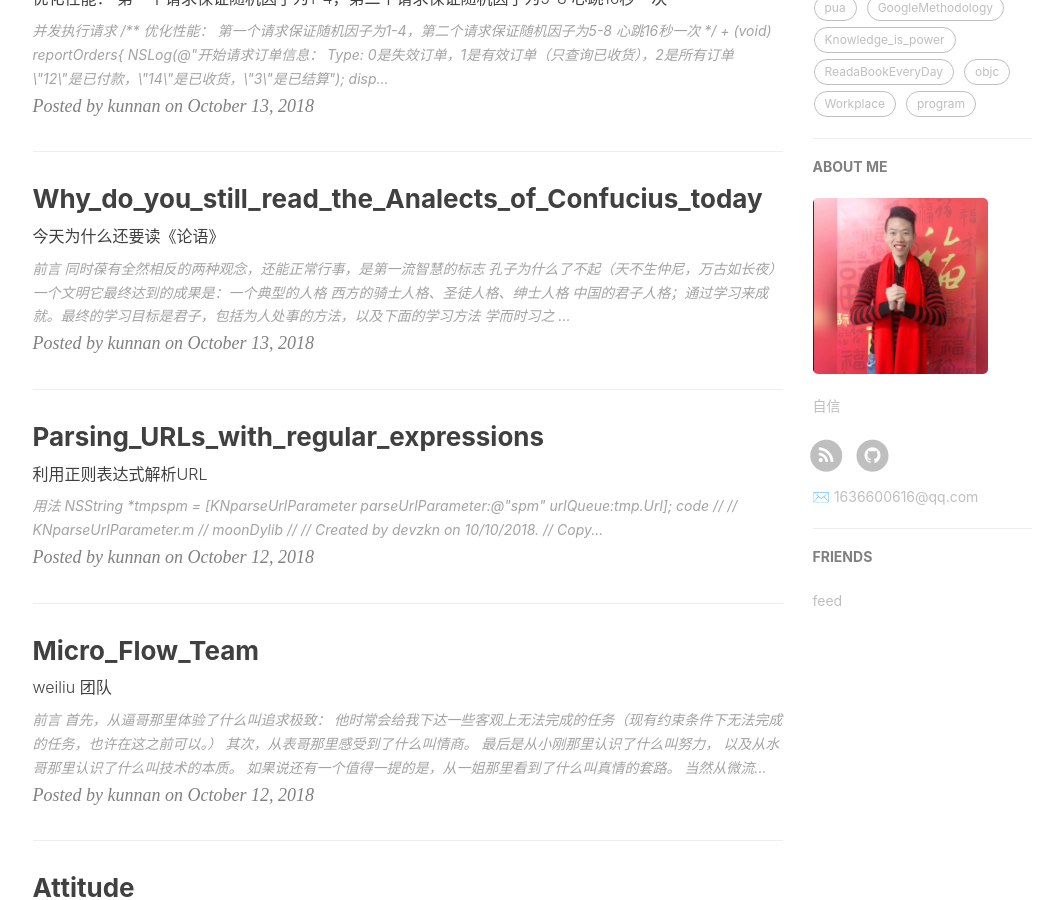
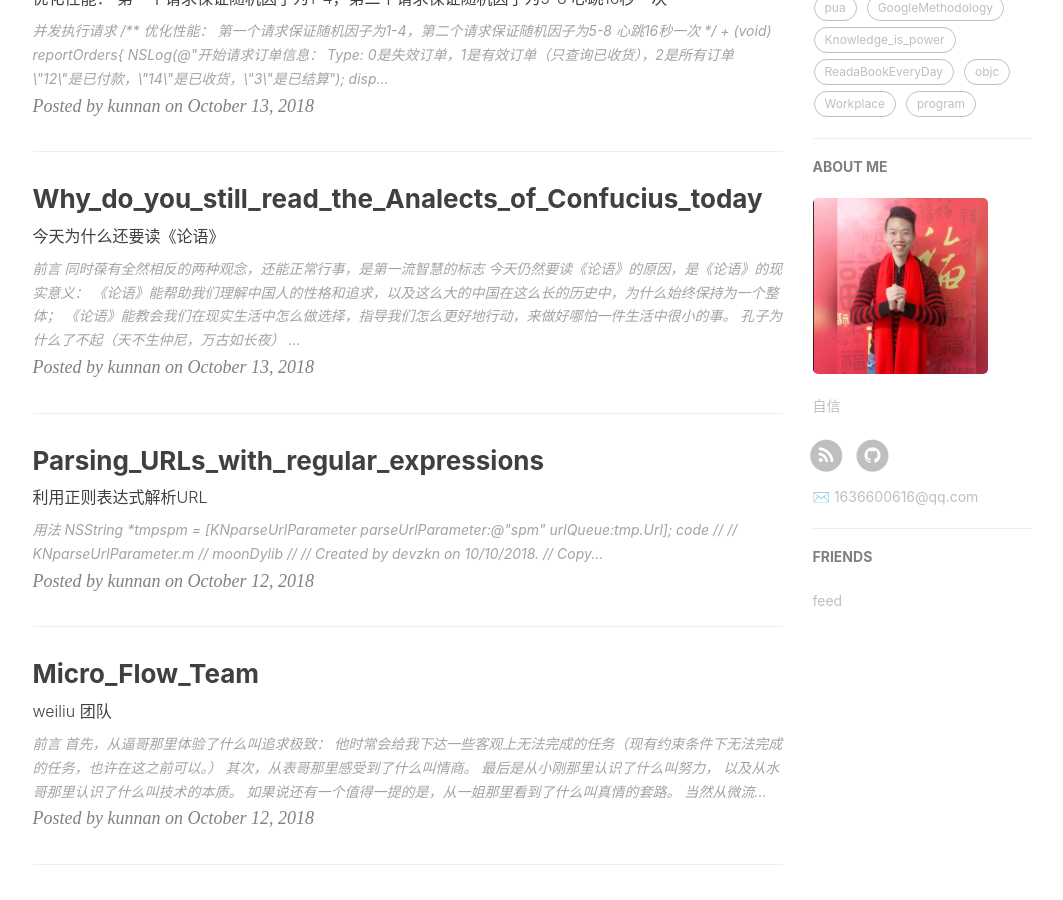
Before and after one commit to pua1203/pua1203.github.io, a Jekyll site: the page built from index.html, in a window 1280 px wide and 900 px high, scrolled down 543 px. Shown: the whole window, without its empty margins (135-1198 px from the left). Built offline with Jekyll 4.4.1, drawn with Linux system fonts in a browser that asks for light colours; nearby versions of some CDN libraries; the list of posts is cut into pages by our own code; comment, search, counter and statistics services are not loaded.

Commit message:
《论语》能教会我们在现实生活中怎么做选择，指导我们怎么更好地行动，来做好哪怕一件生活中很小的事

```diff
--- a/_posts/Knowledge_is_power/2018-10-13-Why_do_you_still_read_the_Analects_of_Confucius_today.md
+++ b/_posts/Knowledge_is_power/2018-10-13-Why_do_you_still_read_the_Analects_of_Confucius_today.md
@@ -16,6 +16,19 @@ subtitle: 今天为什么还要读《论语》
 
 
 * 同时葆有全然相反的两种观念，还能正常行事，是第一流智慧的标志
+
+#### 今天仍然要读《论语》的原因，是《论语》的现实意义：
+
+
+
+1. 《论语》能帮助我们理解中国人的性格和追求，以及这么大的中国在这么长的历史中，为什么始终保持为一个整体；
+2. 《论语》能教会我们在现实生活中怎么做选择，指导我们怎么更好地行动，来做好哪怕一件生活中很小的事。
+
+
+
+
+
+
 
 # 孔子为什么了不起（天不生仲尼，万古如长夜）
 
```
Also changed, not shown: other parts of _posts/Knowledge_is_power/2018-10-13-Why_do_you_still_read_the_Analects_of_Confucius_today.md (+24 -0 lines).
